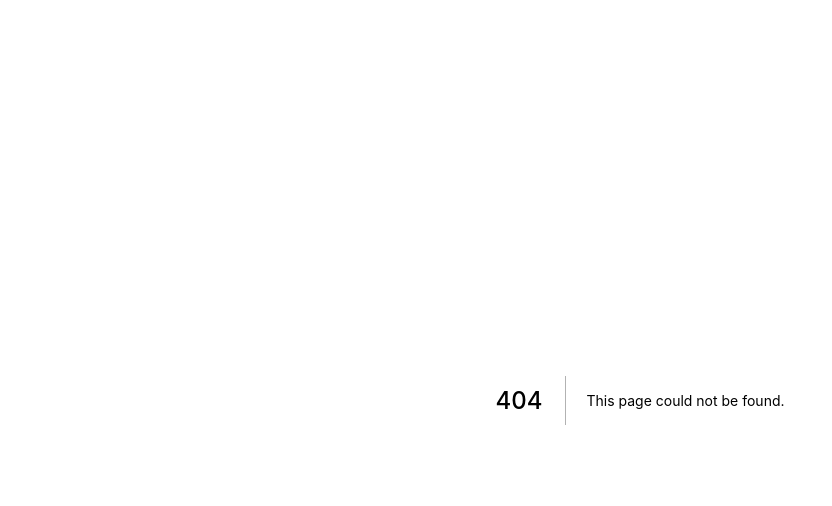
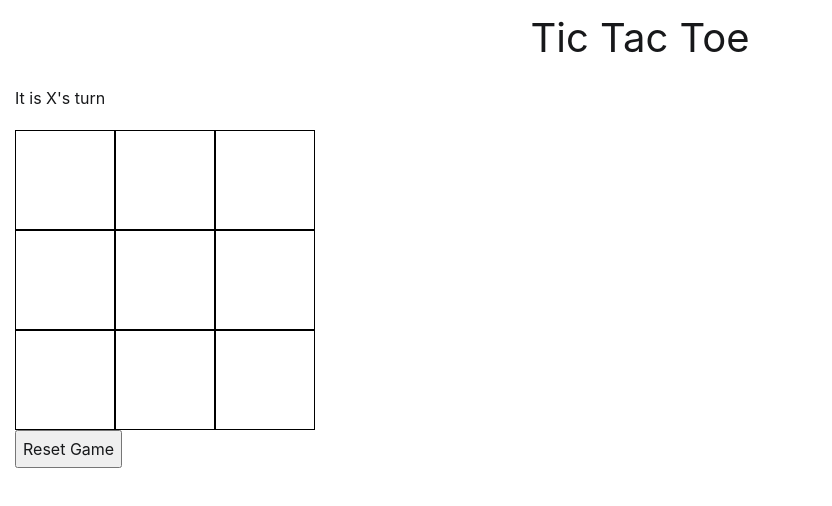
Before and after one commit to craig1123/frontend-eval, a Next.js app: page /tic-tac-toe in a window 1280 px wide. Before the commit this address had no page. Shown: the top 506 px of the page, without its empty margins (0-832 px from the left). Built offline with nearby package versions, Linux system fonts and the light colour scheme.

Commit message:
tic tac toe game

```diff
--- a/components/ImageCarousel/useImages.tsx
+++ b/components/ImageCarousel/useImages.tsx
@@ -23,7 +23,7 @@ const ImageCarousel = () => {
         if (response?.data?.dist > 0) {
           setImages(structureImages(response.data.children));
         } else {
-          setError("There was an error with Reddit's enpoint");
+          setError("There was an error with Reddit's endpoint");
         }
       } catch (err) {
         setError(err);
--- /dev/null
+++ b/components/TicTacToe/index.tsx
@@ -0,0 +1,82 @@
+import React, { useState } from 'react';
+import styles from './ticTacToe.module.scss';
+
+const initialGame = new Array(9).fill(null);
+
+type Player = 'X' | 'O';
+
+const calculateWin = (game: string[], player: Player) => {
+  const winningArr = [
+    [0, 1, 2], // horiz
+    [3, 4, 5],
+    [6, 7, 8],
+    [0, 3, 6], // vert
+    [1, 4, 7],
+    [2, 5, 8],
+    [0, 4, 8], // diag
+    [2, 4, 6],
+  ];
+
+  for (let i = 0; i < winningArr.length; i += 1) {
+    const arr = winningArr[i];
+    let win = true;
+    for (let j = 0; j < arr.length; j += 1) {
+      const btnIndex = arr[j];
+      if (game[btnIndex] !== player) {
+        win = false;
+        break;
+      }
+    }
+    if (win) {
+      return true;
+    }
+  }
+
+  return false;
+};
+
+const TicTacToe = () => {
+  const [game, setGame] = useState<string[]>(initialGame);
+  const [turn, setTurn] = useState<Player>('X');
+  const [winner, setWinner] = useState(null);
+
+  const handleButtonClick = (i) => () => {
+    if (game[i] || winner) {
+      return;
+    }
+    const updatedGame = [...game];
+    updatedGame[i] = turn;
+    setGame(updatedGame);
+    const win = calculateWin(updatedGame, turn);
+    if (win) {
+      setWinner(`${turn} won the game`);
+    } else {
+      setTurn(turn === 'X' ? 'O' : 'X');
+    }
+  };
+
+  const resetGame = () => {
+    setGame(initialGame);
+    setTurn('X');
+    setWinner(null);
+  };
+
+  return (
+    <div>
+      {!winner && <p>It is {turn}&apos;s turn</p>}
+      {winner}
+      <div className={styles['game-board']}>
+        {game.map((square, i) => (
+          <button type="button" className={styles['game-button']} key={i} onClick={handleButtonClick(i)}>
+            {square}
+          </button>
+        ))}
+      </div>
+      <button type="button" className={styles['reset-game']} onClick={resetGame}>
+        Reset Game
+      </button>
+    </div>
+  );
+};
+
+export default TicTacToe;
--- /dev/null
+++ b/components/TicTacToe/ticTacToe.module.scss
@@ -0,0 +1,15 @@
+.game-board {
+  display: flex;
+  flex-wrap: wrap;
+  max-height: 300px;
+  max-width: 300px;
+}
+
+.game-button {
+  box-shadow: none;
+  border: 1px solid #000;
+  background-color: #fff;
+  font-size: 2em;
+  width: 100px;
+  height: 100px;
+}
--- /dev/null
+++ b/pages/tic-tac-toe.tsx
@@ -0,0 +1,13 @@
+import React from 'react';
+import PageLayout from 'components/PageLayout';
+import TicTacToe from 'components/TicTacToe';
+
+const TicTacToePage = () => {
+  return (
+    <PageLayout title="Tic Tac Toe">
+      <TicTacToe />
+    </PageLayout>
+  );
+};
+
+export default TicTacToePage;
```
Also changed, not shown: pages/index.tsx (+7 -0 lines).
